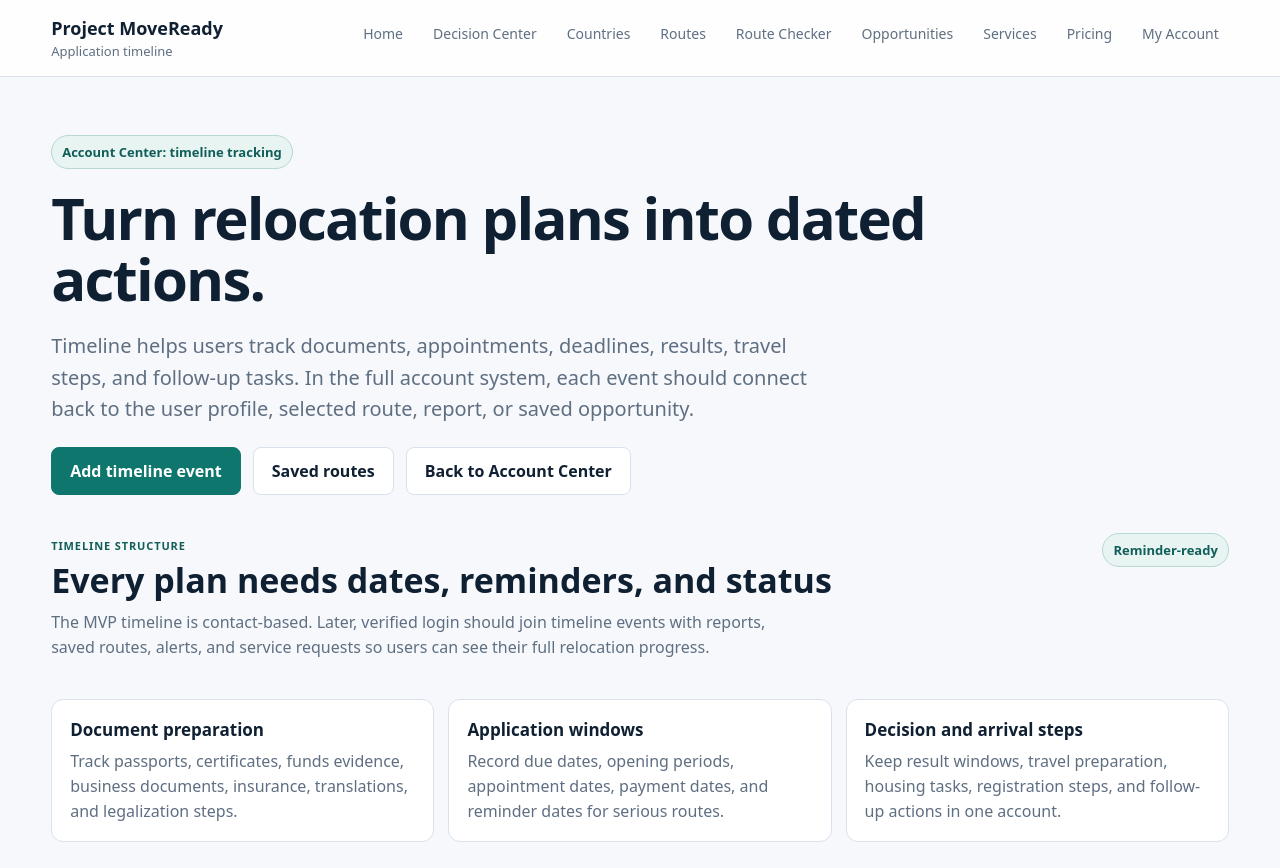
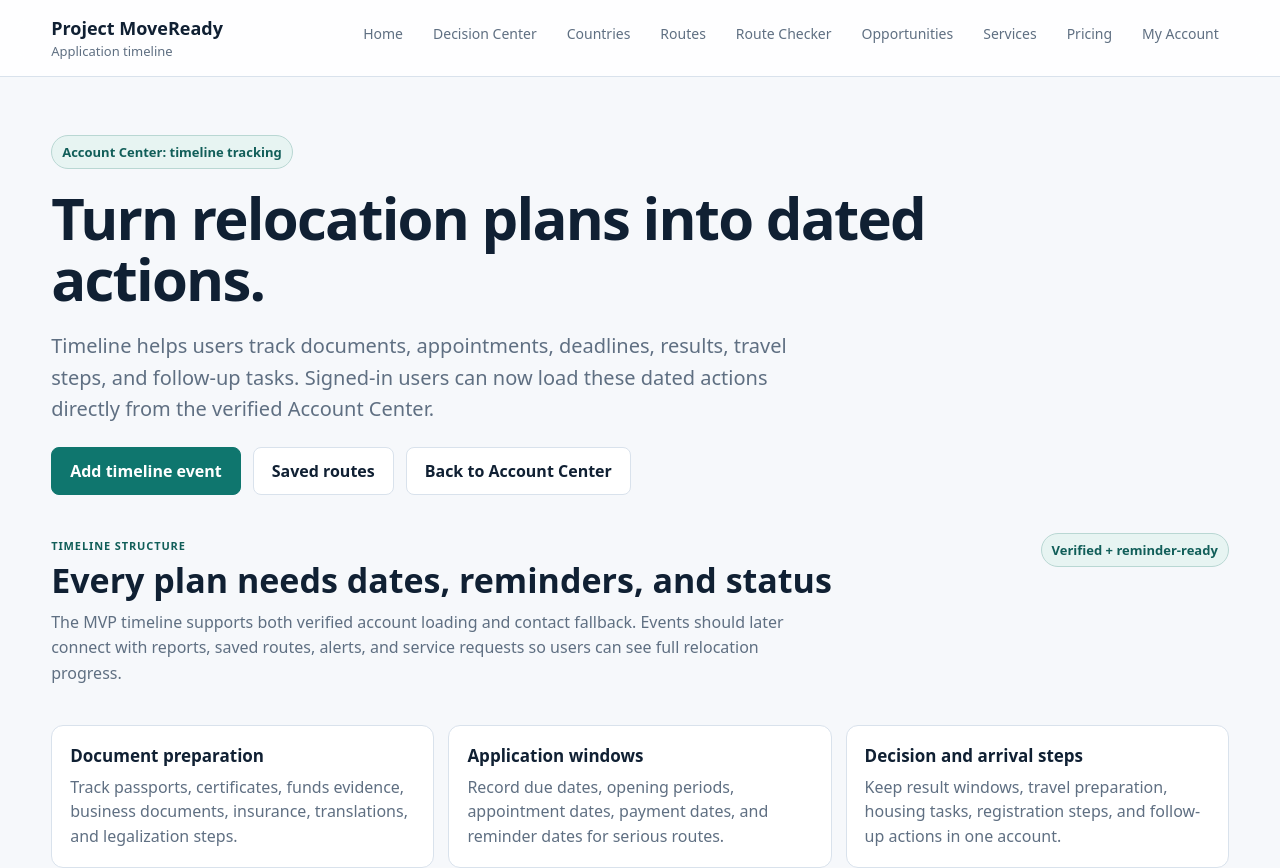
Before and after one commit to SirBM201/SirBM201-moveready-frontend, a Next.js app: page /timeline in a window 1280 px wide. Shown: the top 868 px of the page. Built offline with nearby package versions, Linux system fonts and the light colour scheme; no server answers.

Commit message:
Update timeline identity wording

```diff
--- a/app/timeline/page.tsx
+++ b/app/timeline/page.tsx
@@ -26,7 +26,7 @@ export default function TimelinePage() {
           <span className="eyebrow">Account Center: timeline tracking</span>
           <h1>Turn relocation plans into dated actions.</h1>
           <p className="lede">
-            Timeline helps users track documents, appointments, deadlines, results, travel steps, and follow-up tasks. In the full account system, each event should connect back to the user profile, selected route, report, or saved opportunity.
+            Timeline helps users track documents, appointments, deadlines, results, travel steps, and follow-up tasks. Signed-in users can now load these dated actions directly from the verified Account Center.
           </p>
           <div className="actions">
             <a className="btn primary" href="#timeline-planner">Add timeline event</a>
@@ -42,10 +42,10 @@ export default function TimelinePage() {
             <p className="overline">Timeline structure</p>
             <h2>Every plan needs dates, reminders, and status</h2>
             <p className="section-intro">
-              The MVP timeline is contact-based. Later, verified login should join timeline events with reports, saved routes, alerts, and service requests so users can see their full relocation progress.
+              The MVP timeline supports both verified account loading and contact fallback. Events should later connect with reports, saved routes, alerts, and service requests so users can see full relocation progress.
             </p>
           </div>
-          <span className="status-dot">Reminder-ready</span>
+          <span className="status-dot">Verified + reminder-ready</span>
         </div>
         <div className="grid">
           {timelineUses.map((item) => (
```
